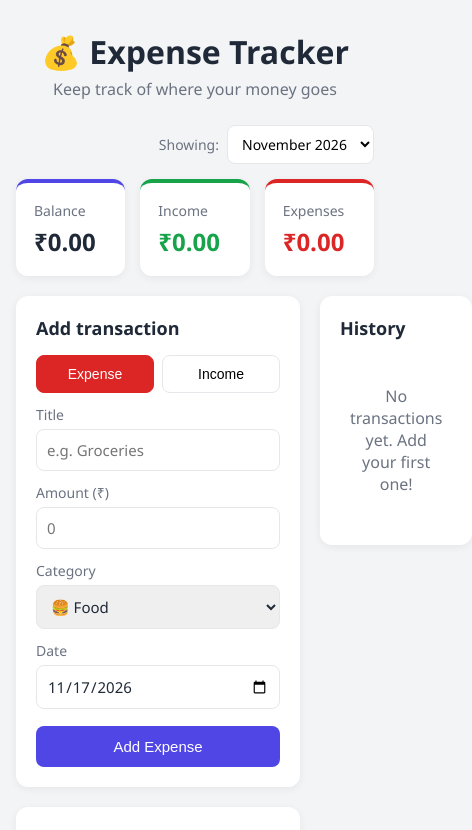
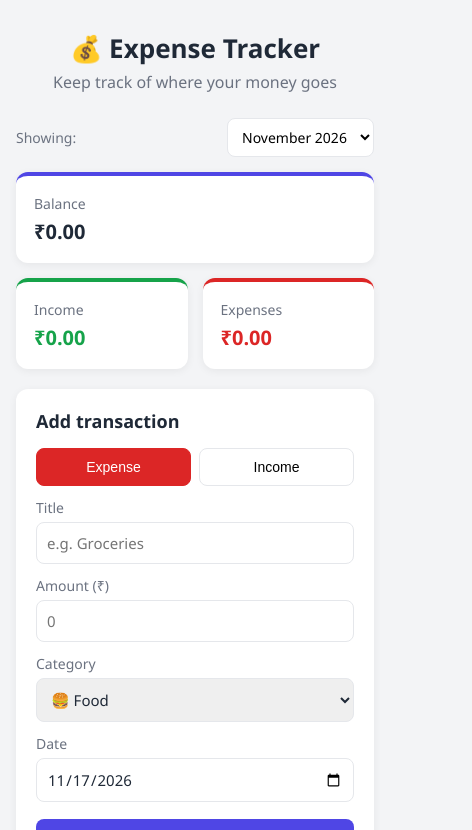
Before and after one commit to gopichandreddy007/expense-tracker, a React (Vite) app: page / in a window 390 px wide. Shown: the top 830 px of the page, 472 px wide, since content can reach past the window. Built offline with nearby package versions, Linux system fonts and the light colour scheme.

Commit message:
Make layout responsive for tablet and mobile

```diff
--- a/src/index.css
+++ b/src/index.css
@@ -340,3 +340,41 @@ body {
   border-radius: 6px;
   font-size: 14px;
 }
+
+/* ---------- tablet and mobile ---------- */
+@media (max-width: 800px) {
+  .layout {
+    grid-template-columns: 1fr;
+  }
+}
+
+@media (max-width: 560px) {
+  .header h1 {
+    font-size: 26px;
+  }
+
+  .summary {
+    grid-template-columns: 1fr 1fr;
+  }
+
+  /* balance takes the full row on small screens */
+  .summary-box:first-child {
+    grid-column: span 2;
+  }
+
+  .summary-box h3 {
+    font-size: 20px;
+  }
+
+  .month-filter {
+    justify-content: space-between;
+  }
+
+  .item {
+    padding: 10px;
+  }
+
+  .item-title {
+    overflow-wrap: anywhere;
+  }
+}
```
